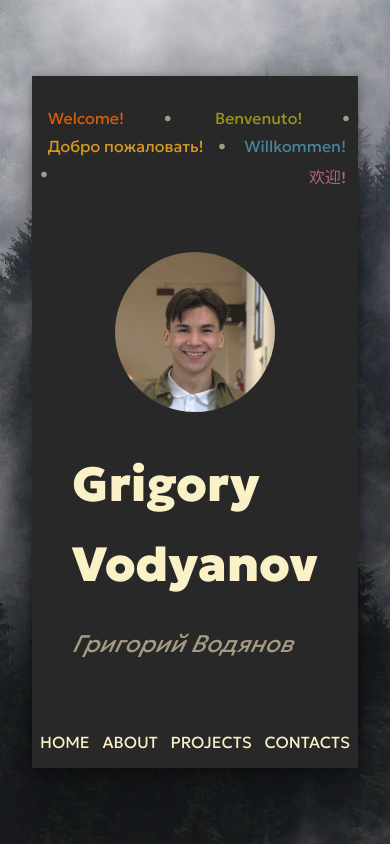
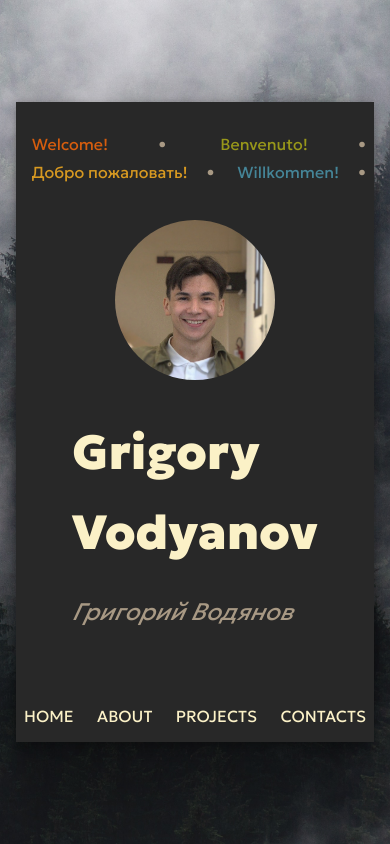
Before and after one commit to GVodyanov/gvodyanov.github.io, a Vue app: page / in a window 390 px wide. Built offline with nearby package versions, Linux system fonts and the light colour scheme; a web font is replaced by a local one.

Commit message:
make more responsive again

```diff
--- a/src/App.vue
+++ b/src/App.vue
@@ -32,14 +32,15 @@ import NavBar from './components/NavBar.vue'
 @media only screen and (min-height: 800px) {
   .inner {
     max-height: 40rem;
+    max-width: 50rem;
   }
 }
 
 .inner {
-  max-height: 60rem;
-  max-width: 50rem;
+  height: 100%;
+  width: 100%;
   overflow: hidden;
-  margin: 2rem;
+  margin: 1rem;
   background-color: var(--fg);
   box-shadow: rgba(0, 0, 0, 0.25) 0px 54px 55px,
     rgba(0, 0, 0, 0.12) 0px -12px 30px,
--- a/src/components/Describers.vue
+++ b/src/components/Describers.vue
@@ -26,6 +26,7 @@
   align-content: center;
   flex-wrap: wrap;
   height: 100%;
+  flex-grow: 1;
 }
 
 .main {
--- a/src/components/Greetings.vue
+++ b/src/components/Greetings.vue
@@ -21,6 +21,8 @@
   gap: 0.5rem;
   padding: 2rem 0.5rem;
   justify-content: space-between;
+  flex-grow: 0;
+  flex-basis: 1rem;
 }
 
 @media only screen and (min-width: 400px) {
--- a/src/components/NavBar.vue
+++ b/src/components/NavBar.vue
@@ -34,7 +34,7 @@ ul {
   margin: 1rem 0.5rem;
 }
 
-@media only screen and (min-width: 400px) {
+@media only screen and (min-width: 600px) {
   ul {
     margin: 2rem 4rem;
   }
--- a/src/views/AboutView.vue
+++ b/src/views/AboutView.vue
@@ -55,7 +55,7 @@
   height: 100%;
 }
 
-@media only screen and (min-height: 800px) {
+@media only screen and (min-height: 850px) {
   .about ul {
     gap: 3rem;
   }
--- a/src/views/ProjectView.vue
+++ b/src/views/ProjectView.vue
@@ -34,7 +34,7 @@
   display: flex;
   flex-grow: 100;
   flex-direction: column;
-  padding: 2rem;
+  padding: 1rem;
   gap: 1rem;
   list-style-type: none;
 }
@@ -42,6 +42,10 @@
 @media only screen and (min-height: 800px) {
   .about ul {
     gap: 3rem;
+  }
+
+  .project-wrapper {
+    padding: 2rem;
   }
 }
 
```
